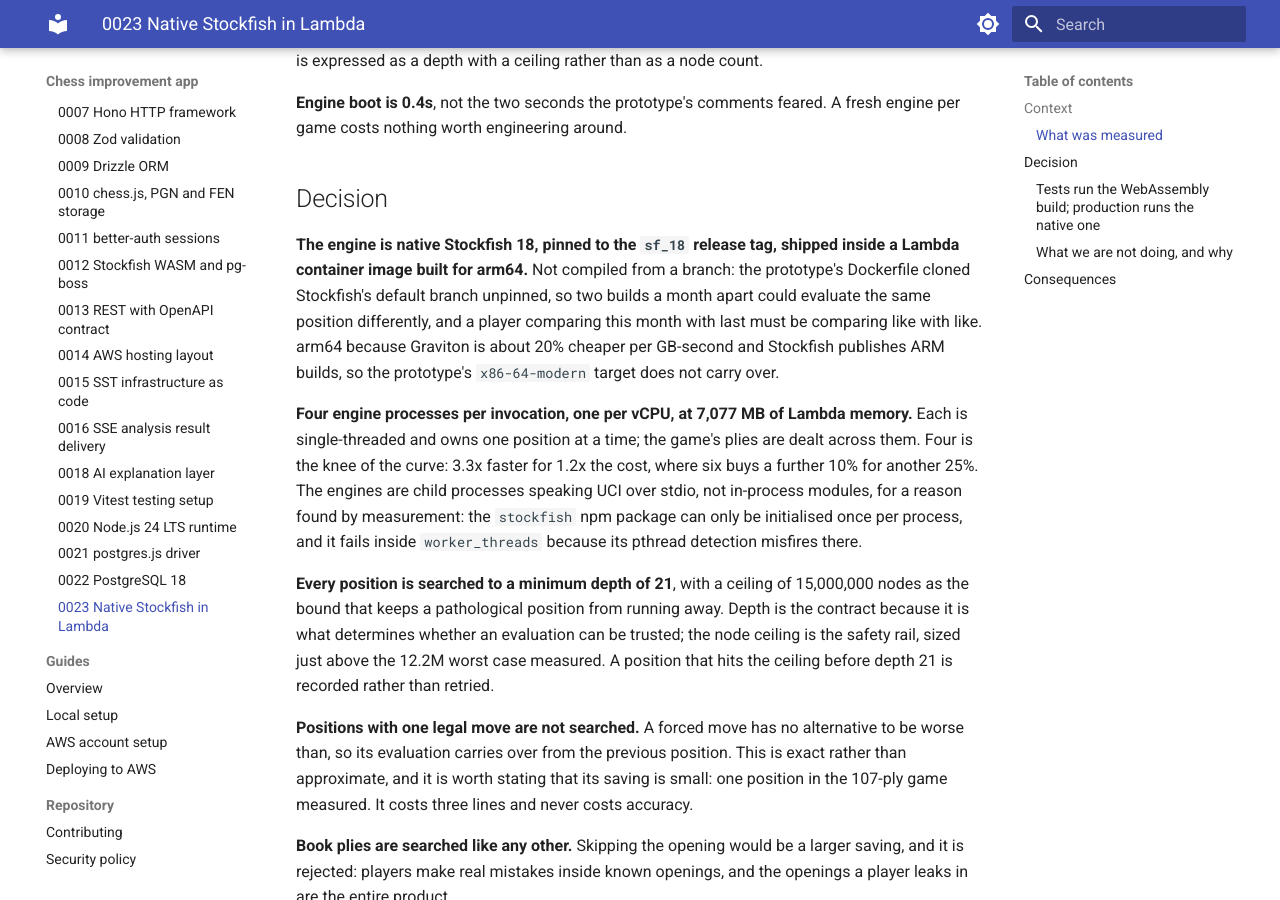
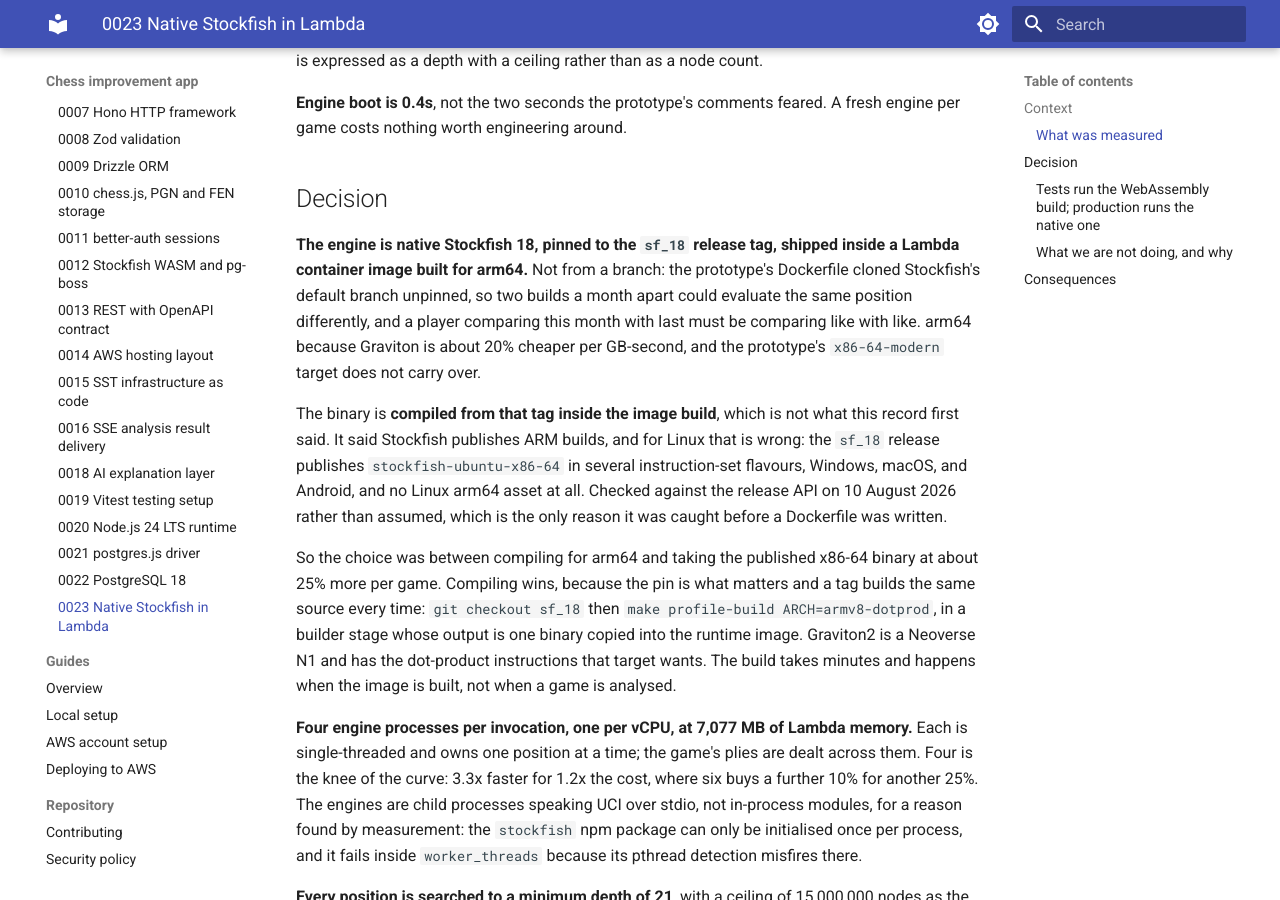
Before and after one commit to sushanth-dev/kanso-app, an MkDocs documentation site: the page built from docs/adrs/backend/0023-stockfish-native-lambda-depth-21.md, in a window 1280 px wide and 900 px high, scrolled down 2067 px. Built offline with MkDocs 1.6.1 and Material for MkDocs 9.7.7, drawn with Linux system fonts in a browser that asks for light colours; some of the changed text lies outside the part shown.

Commit message:
docs: correct ADR-0023's ARM binary assumption
The record said Stockfish publishes ARM builds, so the engine could be
downloaded rather than built. For Linux that is wrong. The sf_18 release
publishes stockfish-ubuntu-x86-64 in several instruction-set flavours, plus
Windows, macOS and Android, and no Linux arm64 asset.

Checked against the GitHub release API as ST-007's first task, before a
Dockerfile assumed it.

The choice was compiling for arm64 or taking the published x86-64 binary at
about 25% more per game. Compiling wins: the pin is what matters, and a tag
builds the same source every time. The image gets a builder stage that checks
out sf_18 and runs a profile build for armv8-dotprod, which is what Graviton2
supports.

Also records the consequence, that the image build now pulls the source and
the network file the Makefile fetches, both pinned by the tag.

Co-Authored-By: Agent <noreply@anthropic.com>

```diff
--- a/docs/adrs/backend/0023-stockfish-native-lambda-depth-21.md
+++ b/docs/adrs/backend/0023-stockfish-native-lambda-depth-21.md
@@ -80,12 +80,28 @@ fresh engine per game costs nothing worth engineering around.
 ## Decision
 
 **The engine is native Stockfish 18, pinned to the `sf_18` release tag, shipped
-inside a Lambda container image built for arm64.** Not compiled from a branch:
-the prototype's Dockerfile cloned Stockfish's default branch unpinned, so two
-builds a month apart could evaluate the same position differently, and a player
+inside a Lambda container image built for arm64.** Not from a branch: the
+prototype's Dockerfile cloned Stockfish's default branch unpinned, so two builds
+a month apart could evaluate the same position differently, and a player
 comparing this month with last must be comparing like with like. arm64 because
-Graviton is about 20% cheaper per GB-second and Stockfish publishes ARM builds,
-so the prototype's `x86-64-modern` target does not carry over.
+Graviton is about 20% cheaper per GB-second, and the prototype's
+`x86-64-modern` target does not carry over.
+
+The binary is **compiled from that tag inside the image build**, which is not
+what this record first said. It said Stockfish publishes ARM builds, and for
+Linux that is wrong: the `sf_18` release publishes `stockfish-ubuntu-x86-64` in
+several instruction-set flavours, Windows, macOS, and Android, and no Linux
+arm64 asset at all. Checked against the release API on 10 August 2026 rather
+than assumed, which is the only reason it was caught before a Dockerfile was
+written.
+
+So the choice was between compiling for arm64 and taking the published x86-64
+binary at about 25% more per game. Compiling wins, because the pin is what
+matters and a tag builds the same source every time: `git checkout sf_18` then
+`make profile-build ARCH=armv8-dotprod`, in a builder stage whose output is one
+binary copied into the runtime image. Graviton2 is a Neoverse N1 and has the
+dot-product instructions that target wants. The build takes minutes and happens
+when the image is built, not when a game is analysed.
 
 **Four engine processes per invocation, one per vCPU, at 7,077 MB of Lambda
 memory.** Each is single-threaded and owns one position at a time; the game's
@@ -189,6 +205,12 @@ depth 18 and would cost about a third of a cent a game. Depth 21 is the quality
 bar this project chose deliberately, and the price of that choice is recorded
 here rather than discovered in a bill.
 
+**The image build compiles an engine, so it is slow and it is a supply chain.**
+Minutes rather than seconds, cached between builds, and it pulls two things over
+the network: the source at tag `sf_18`, and the neural network file the Makefile
+fetches, whose hash is fixed in that source. Both are pinned by the tag. A build
+that cannot reach either fails rather than substituting something newer.
+
 **Two things are now pinned that must move deliberately.** The engine release,
 because evaluations shift between Stockfish versions. And the depth floor,
 because it changes the evaluations DEBT-001's inaccuracy thresholds are tuned
```
